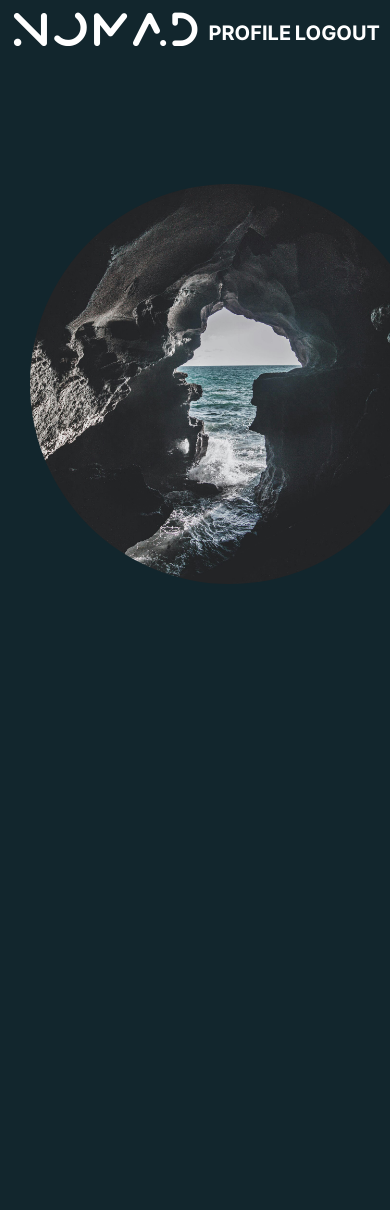
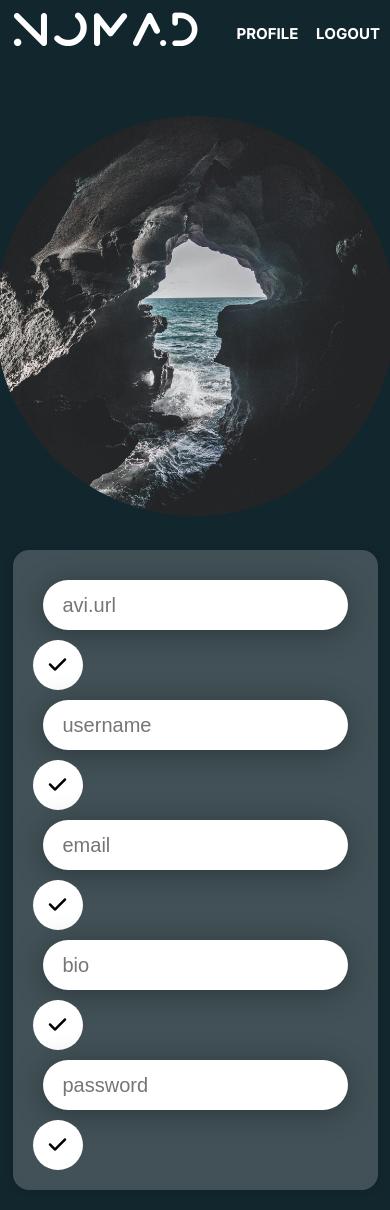
Before and after one commit to 39hops/Nomad, a PHP site: page /pages/edit-profile.php in a window 390 px wide; the page is wider, and only the part inside the window is pictured. Before the commit the page ends 584 px from the top of that part, so only its background shows below. Run offline with PHP 8.4, Linux system fonts and the light colour scheme; the visitor is signed in with stand-in values (Sample User, id 1); data that the repository does not hold is empty; some libraries are stand-ins or nearby versions.

Commit message:
edit-profile mobile and tablet views
media queries for 1024px and 600px done

```diff
--- a/develop/css/edit-profile.css
+++ b/develop/css/edit-profile.css
@@ -132,3 +132,22 @@ i {
     color: black;
     font-size: 20px;
 }
+
+@media only screen and (max-width: 1024px) {
+    .edit-container {
+        height: fit-content;
+    }
+
+    .content-wrapper {
+        height: fit-content;
+        flex-direction: column;
+        padding: 20px;
+    }
+}
+
+@media only screen and (max-width: 600px) {
+
+    .nav a, #topName {
+        font-size: 15px;
+    }
+}
```
